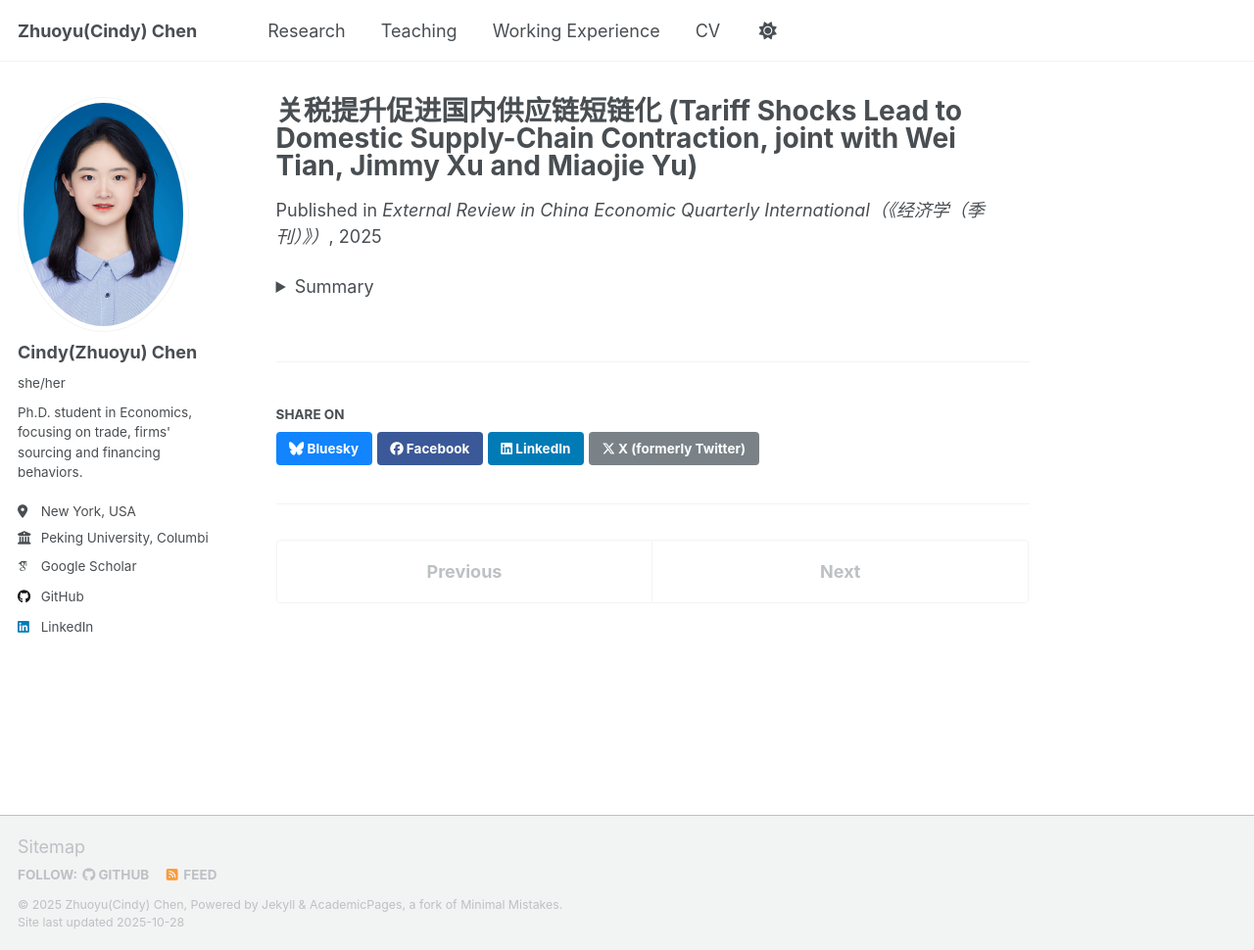
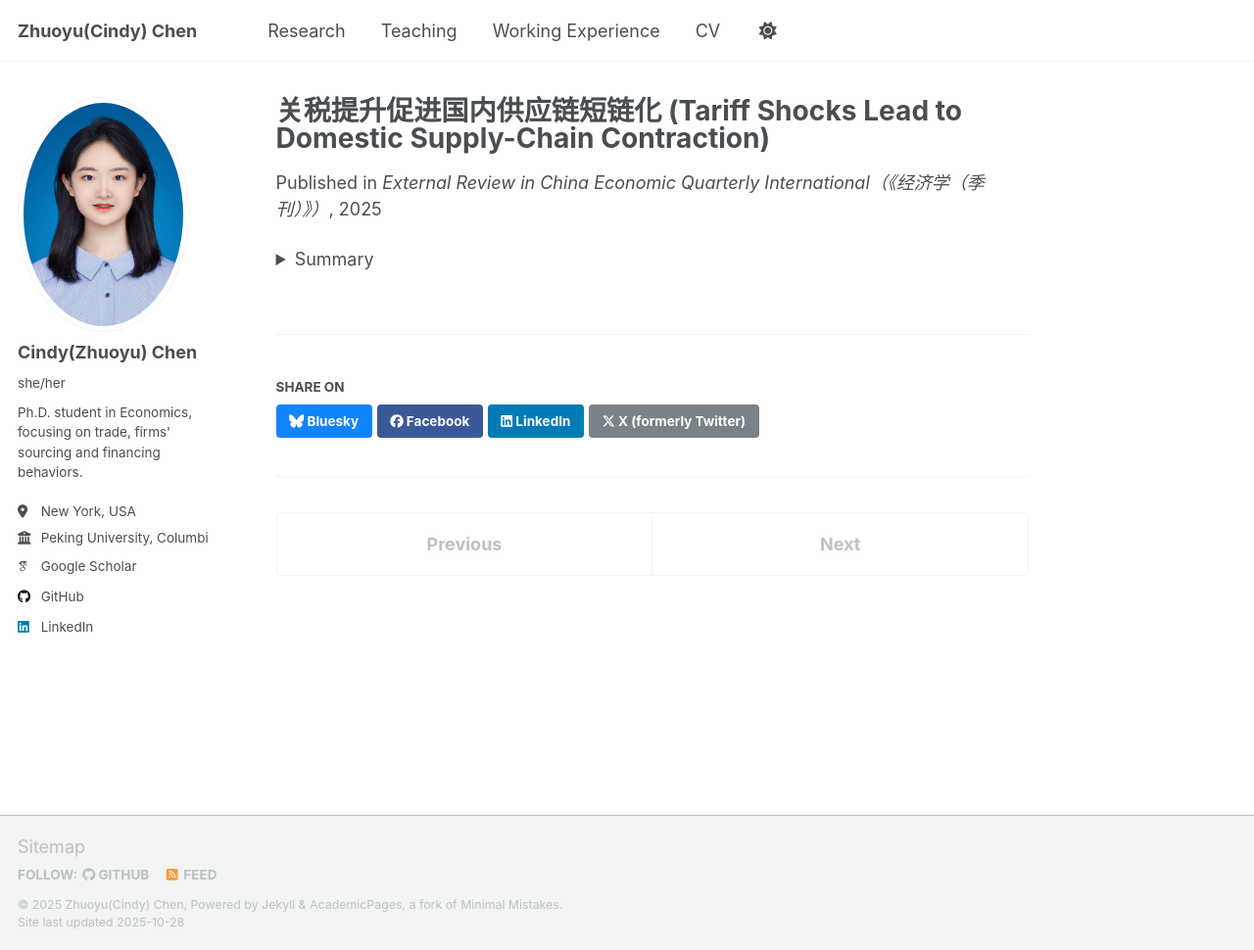
Before and after one commit to Cindyeco/Cindyeco.github.io, a Jekyll site: the page built from _publications/Sourcing-domestic.md, in a window 1280 px wide and 970 px high. Shown: the whole window at 98% size. Built offline with Jekyll 4.4.1, drawn with Linux system fonts in a browser that asks for light colours; some web fonts are replaced; a script that is not in the unit is left out; part of the change alters nothing that is shown.

Commit message:
Update Sourcing-domestic.md

```diff
--- a/_publications/Sourcing-domestic.md
+++ b/_publications/Sourcing-domestic.md
@@ -1,12 +1,12 @@
 ---
-title: "关税提升促进国内供应链短链化 (Tariff Shocks Lead to Domestic Supply-Chain Contraction, joint with Wei Tian, Jimmy Xu and Miaojie Yu)"
+title: "关税提升促进国内供应链短链化 (Tariff Shocks Lead to Domestic Supply-Chain Contraction)"
 collection: publications
 category: "working_papers"
 permalink: /publications/Sourcing-domestic
-#excerpt: 'This paper is about a famous math equation, $$E=mc^2$$'
+excerpt: 'This paper is a joint work with Wei Tian, Jimmy Xu and Miaojie Yu.'
 date: 2025-10-27
 venue: 'External Review in China Economic Quarterly International（《经济学（季刊）》）'
-paperurl: 'https://cindyeco.github.io/files/Sourcing_domestic.pdf'
+paperurl: '/files/Sourcing_domestic.pdf'
 #citation: 'Your Name, You. (2024). &quot;Paper Title Number 3.&quot; <i>GitHub Journal of Bugs</i>. 1(3).'
 ---
 
```
